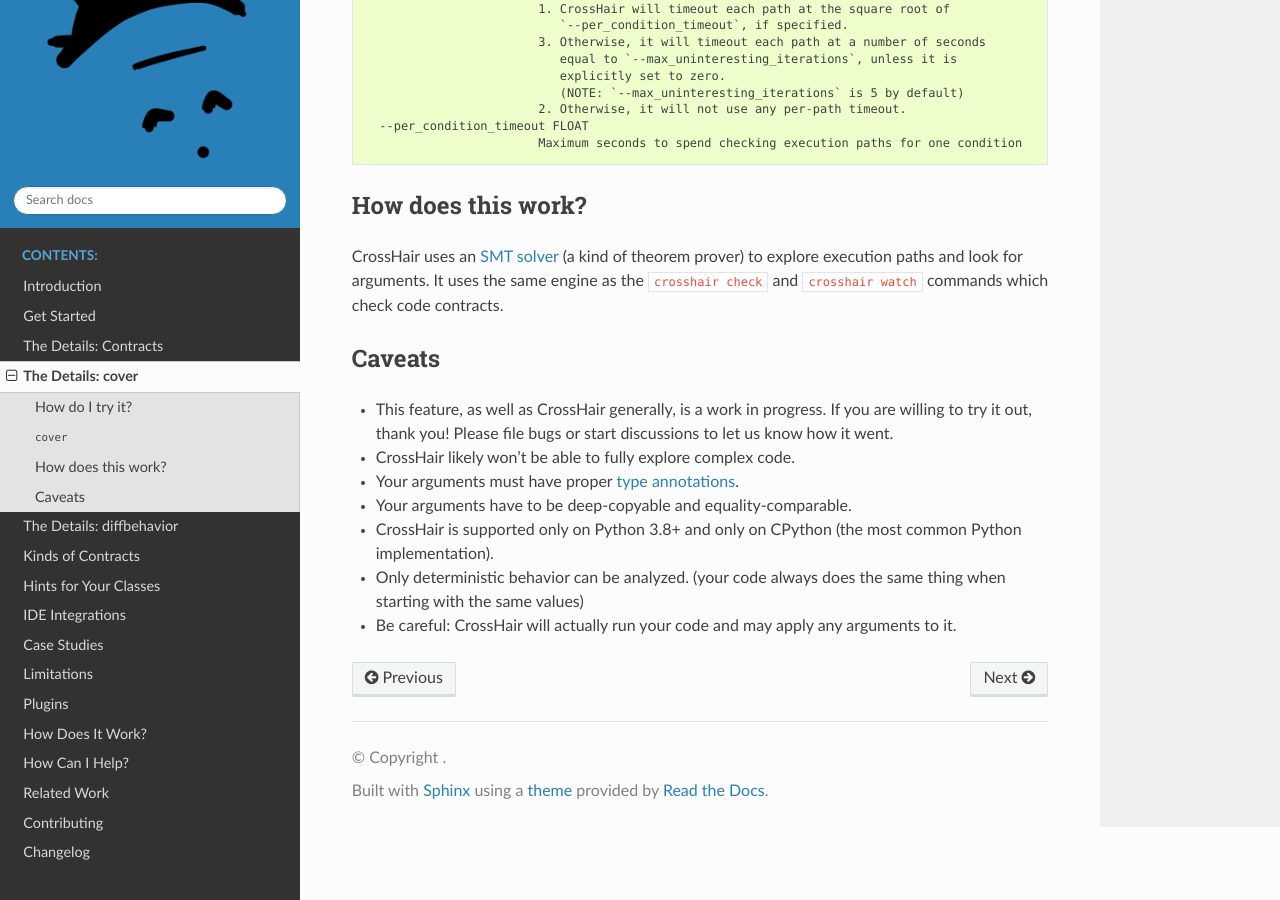
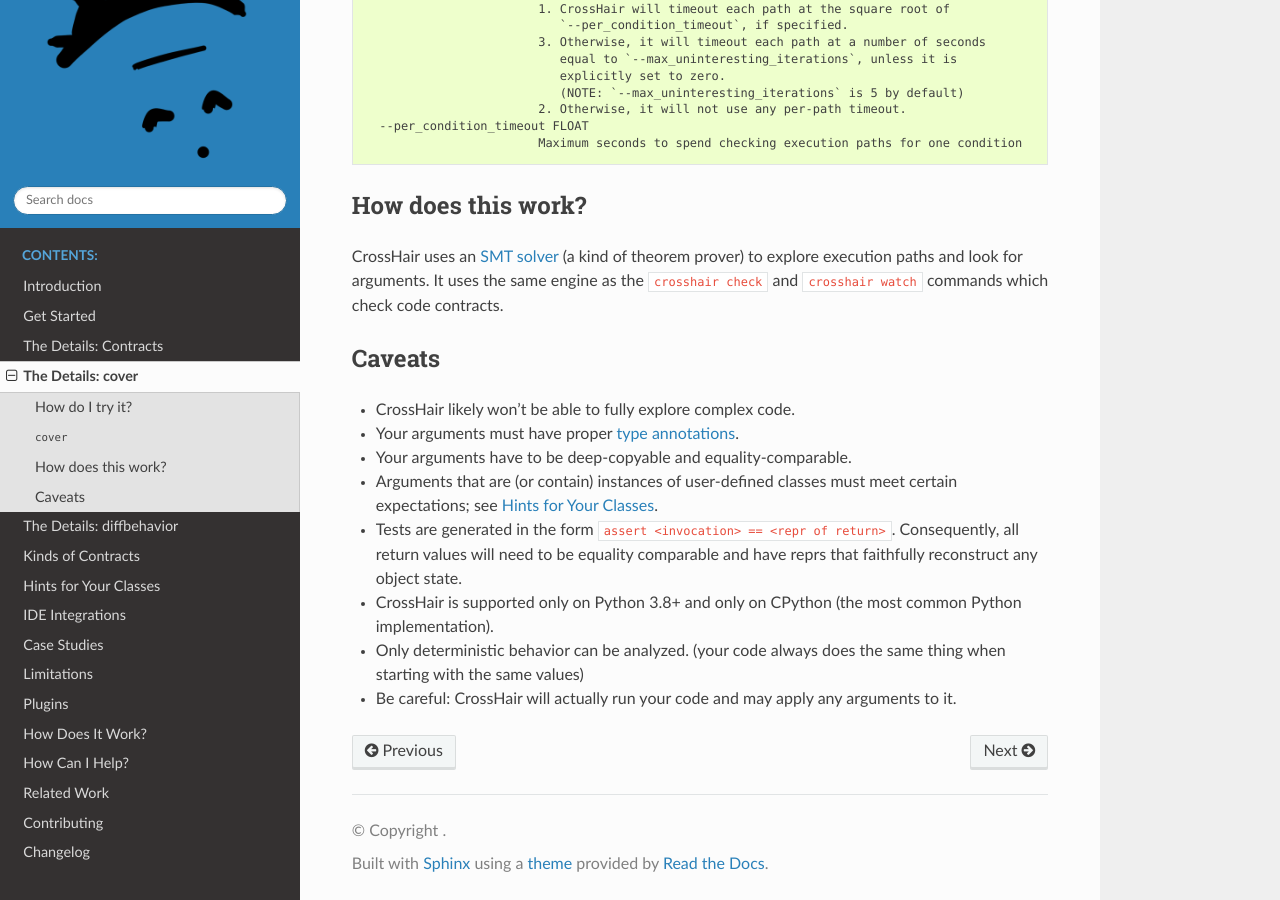
Before and after one commit to pschanely/CrossHair, a Sphinx documentation site: the page built from doc/source/cover.rst, in a window 1280 px wide and 900 px high, scrolled down 2130 px. Built offline with Sphinx 7.4.7 and the Read the Docs theme 3.1.0, drawn with Linux system fonts in a browser that asks for light colours; the version number is read from the project's files by our own code.

Commit message:
Add some caveats for test generation

```diff
--- a/doc/source/cover.rst
+++ b/doc/source/cover.rst
@@ -146,12 +146,13 @@
 Caveats
 =======
 
-* This feature, as well as CrossHair generally, is a work in progress. If you
-  are willing to try it out, thank you! Please file bugs or start discussions
-  to let us know how it went.
 * CrossHair likely won't be able to fully explore complex code.
 * Your arguments must have proper `type annotations`_.
 * Your arguments have to be deep-copyable and equality-comparable.
+* Arguments that are (or contain) instances of user-defined classes must meet certain expectations;
+  see :ref:`Hints for Your Classes <hints_for_your_classes>`.
+* Tests are generated in the form ``assert <invocation> == <repr of return>``. Consequently, all return values
+  will need to be equality comparable and have reprs that faithfully reconstruct any object state.
 * CrossHair is supported only on Python 3.8+ and only on CPython (the most
   common Python implementation).
 * Only deterministic behavior can be analyzed.
--- a/doc/source/hints_for_your_classes.rst
+++ b/doc/source/hints_for_your_classes.rst
@@ -1,3 +1,4 @@
+.. _hints_for_your_classes:
 
 **********************
 Hints for Your Classes
```
